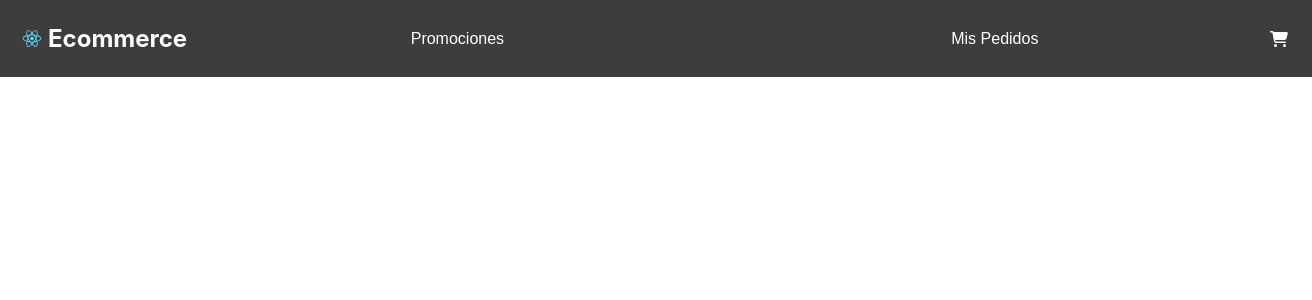
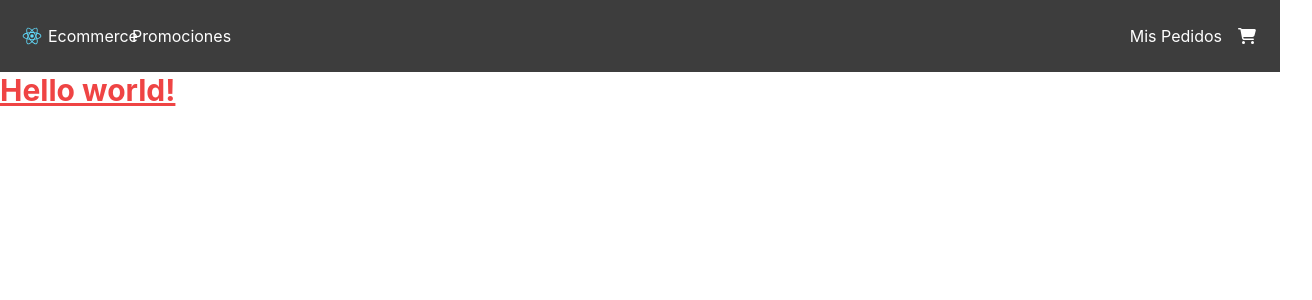
Before and after one commit to JessicaMP/ecomerce, a React (Create React App) app: page / in a window 1280 px wide. Shown: the top 300 px of the page, 1312 px wide, since content can reach past the window. Built offline with nearby package versions, Linux system fonts and the light colour scheme.

Commit message:
instalacion de tailwind

```diff
--- a/package.json
+++ b/package.json
@@ -38,5 +38,8 @@
       "last 1 firefox version",
       "last 1 safari version"
     ]
+  },
+  "devDependencies": {
+    "tailwindcss": "^3.2.7"
   }
 }
--- a/src/App.js
+++ b/src/App.js
@@ -7,25 +7,10 @@
   return (
     <div>
       <Navbar />
+      <h1 className="text-3xl font-bold underline text-red-500">
+      Hello world!
+    </h1>
     </div>
-    // <div className="App">
-    //   <header className="App-header">
-    //     <img src={logo} className="App-logo" alt="logo" />
-    //     <h1>
-    //      Hola comision 39610
-    //     </h1>
-    //     <a
-    //       className="App-link"
-    //       href="https://reactjs.org"
-    //       target="_blank"
-    //       rel="noopener noreferrer"
-    //     >
-    //       Learn React
-    //     </a>
-    //     <input />
-    //     <button>Botón</button>
-    //   </header>
-    // </div>
   );
 }
 
--- a/src/index.css
+++ b/src/index.css
@@ -1,3 +1,7 @@
+@tailwind base;
+@tailwind components;
+@tailwind utilities;
+
 body {
   margin: 0;
   font-family: -apple-system, BlinkMacSystemFont, 'Segoe UI', 'Roboto', 'Oxygen',
--- /dev/null
+++ b/tailwind.config.js
@@ -0,0 +1,10 @@
+/** @type {import('tailwindcss').Config} */
+module.exports = {
+    content: [
+      "./src/**/*.{js,jsx,ts,tsx}",
+    ],
+    theme: {
+      extend: {},
+    },
+    plugins: [],
+  }
```
Also changed, not shown: 1 other file (tests, documents, lock files or other folders).
